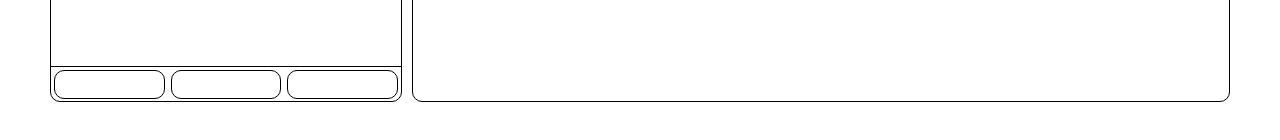
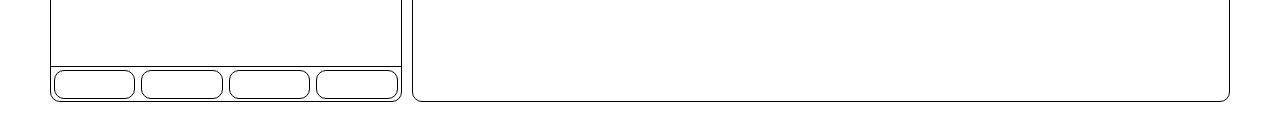
Before and after one commit to faridEsnaashari/boardBroadcaster, a React (Create React App) app: page / in a window 1280 px wide. Shown: the part 648-788 px from the top of the page. Built offline with nearby package versions, Linux system fonts and the light colour scheme.

Commit message:
add a new type of shapes. Normal lines

```diff
--- a/src/components/HierarchyPanel/index.js
+++ b/src/components/HierarchyPanel/index.js
@@ -31,6 +31,26 @@ const HierarchyPanel = (props) => {
             return <ShapeDetail key={ index } onAttributesChanged={ onAShapeAttributeChanged } name={ shapeDetails.name } type={ shapeDetails.type } attributes={ shapeDetails.attributes }/>
         });
     };
+
+    const createNormalLine = () => {
+        const shapeId = Date.now();
+        const shapeName = `normalLine${ shapeId }`;
+
+        const newNormalLine = {
+            name: shapeName,
+            type: "normalLine",
+            attributes: {
+                x1: 0,
+                y1: 0,
+                x2: 0,
+                y2: 0,
+                color: "#000000",
+            },
+        };
+
+        shapesDetailsRef.current = [ ...shapesDetailsRef.current, newNormalLine ];
+        setShapeDetails(shapesDetailsRef.current);
+    }
 
     const createHorizontalLine = () => {
         const shapeId = Date.now();
@@ -99,6 +119,7 @@ const HierarchyPanel = (props) => {
                 <div className="button horizontal-line" onClick={ createHorizontalLine }></div>
                 <div className="button vertical-line" onClick={ createVerticalLine }></div>
                 <div className="button rectongle" onClick={ createRectongle }></div>
+                <div className="button rectongle" onClick={ createNormalLine }></div>
             </div>
         </div>
     )
```
